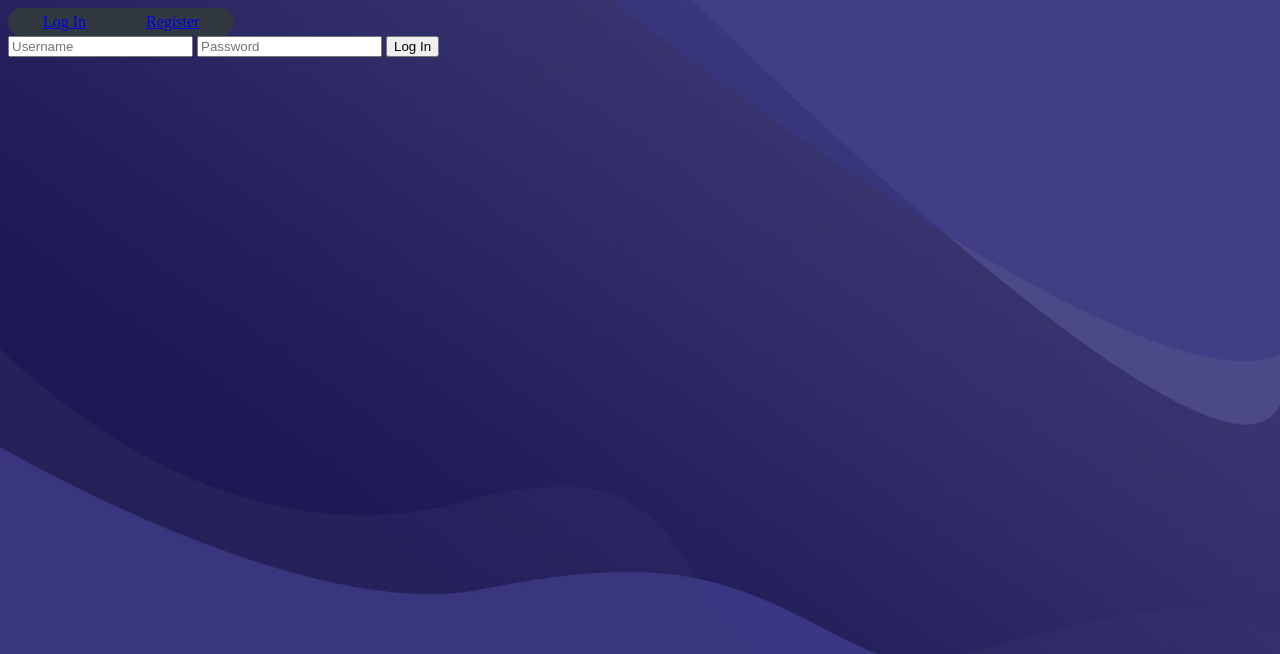
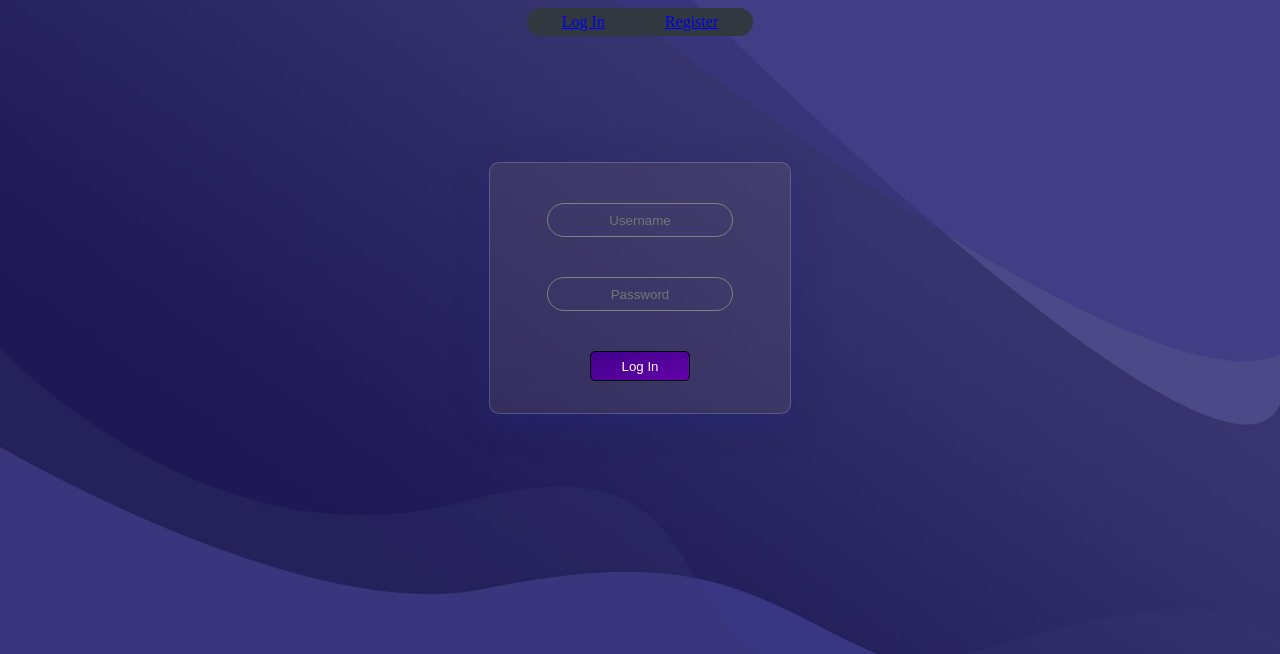
Before and after one commit to pcrespan/ONote, a Flask app: page /login in a window 1280 px wide. Shown: the top 654 px of the page. Run offline with Flask 2, Linux system fonts and the light colour scheme; some libraries are stand-ins or nearby versions.

Commit message:
Added elements to fit in CSS

```diff
--- a/app.py
+++ b/app.py
@@ -114,7 +114,8 @@ def index():
     con = connection()
     cursor = con.cursor()
 
-    cursor.execute("SELECT noteid, title, text, TO_CHAR(date, 'MM/DD/YYYY'), TO_CHAR(hour, 'HH:MM') FROM notes WHERE uid = %s ORDER BY date;", (session["user_id"], ))
+    # Not working properly
+    cursor.execute("SELECT noteid, title, text, TO_CHAR(date, 'MM/DD/YYYY'), TO_CHAR(hour, 'HH:MI') FROM notes WHERE uid = %s ORDER BY date;", (session["user_id"], ))
     user_notes = cursor.fetchall()
     close_con(con, cursor)
     return render_template("index.html", user_notes = user_notes)
@@ -129,6 +130,7 @@ def add():
     today = datetime.now()
     date = today.date()
     hour = today.time()
+    print(hour)
 
     if request.method == "POST":
         if title and text:
--- a/templates/layout.html
+++ b/templates/layout.html
@@ -7,7 +7,7 @@
     </head>
     <body>
         {% if session["user_id"] %}
-        <div class="navcontainer">
+        <div class="nav-container">
             <ul class="navbar">
                 <li class="item"><a href="/">Home</a></li>
                 <li class="item"><a href="/logout">Log out</a></li>
@@ -15,7 +15,7 @@
             </ul>
         </div>
         {% else %}
-        <div class="navcontainer">
+        <div class="nav-container">
             <ul class="navbar">
                 <li class="item"><a href="/login">Log In</a></li>
                 <li class="item"><a href="/register">Register</a></li>
--- a/templates/login.html
+++ b/templates/login.html
@@ -5,9 +5,11 @@
 {% endblock %}
 
 {% block main %}
-    <form action="/login", method="post">
-        <input required name="username" placeholder="Username">
-        <input required name="password" placeholder="Password" type="password">
-        <button>Log In</button>
-    </form>
+    <div class="login-container">
+        <form action="/login", method="post">
+            <input class="input-field" required name="username" placeholder="Username">
+            <input class="input-field" required name="password" placeholder="Password" type="password">
+            <button class="login-button" >Log In</button>
+        </form>
+    </div>
 {% endblock %}
```
Also changed, not shown: templates/index.html (+10 -10 lines).
